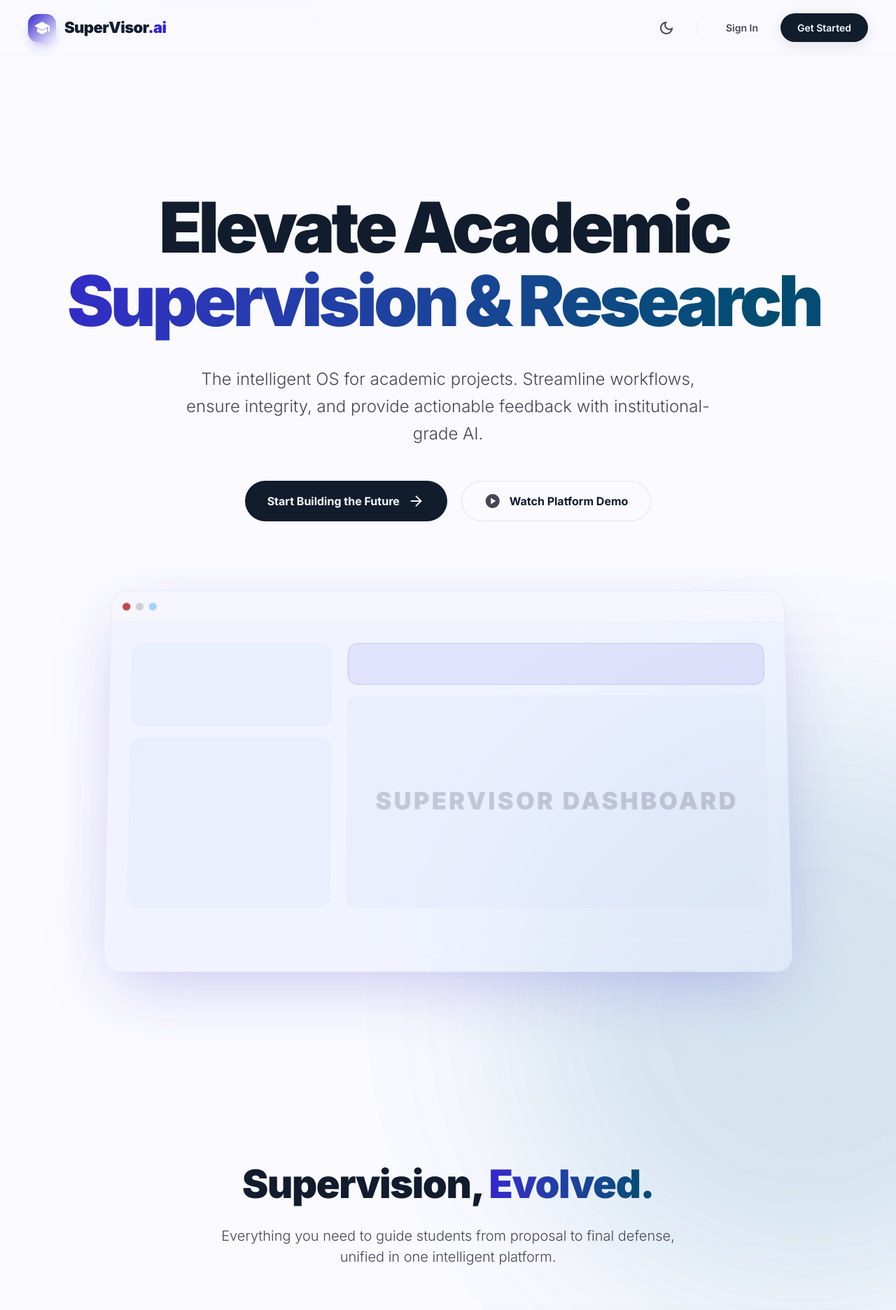
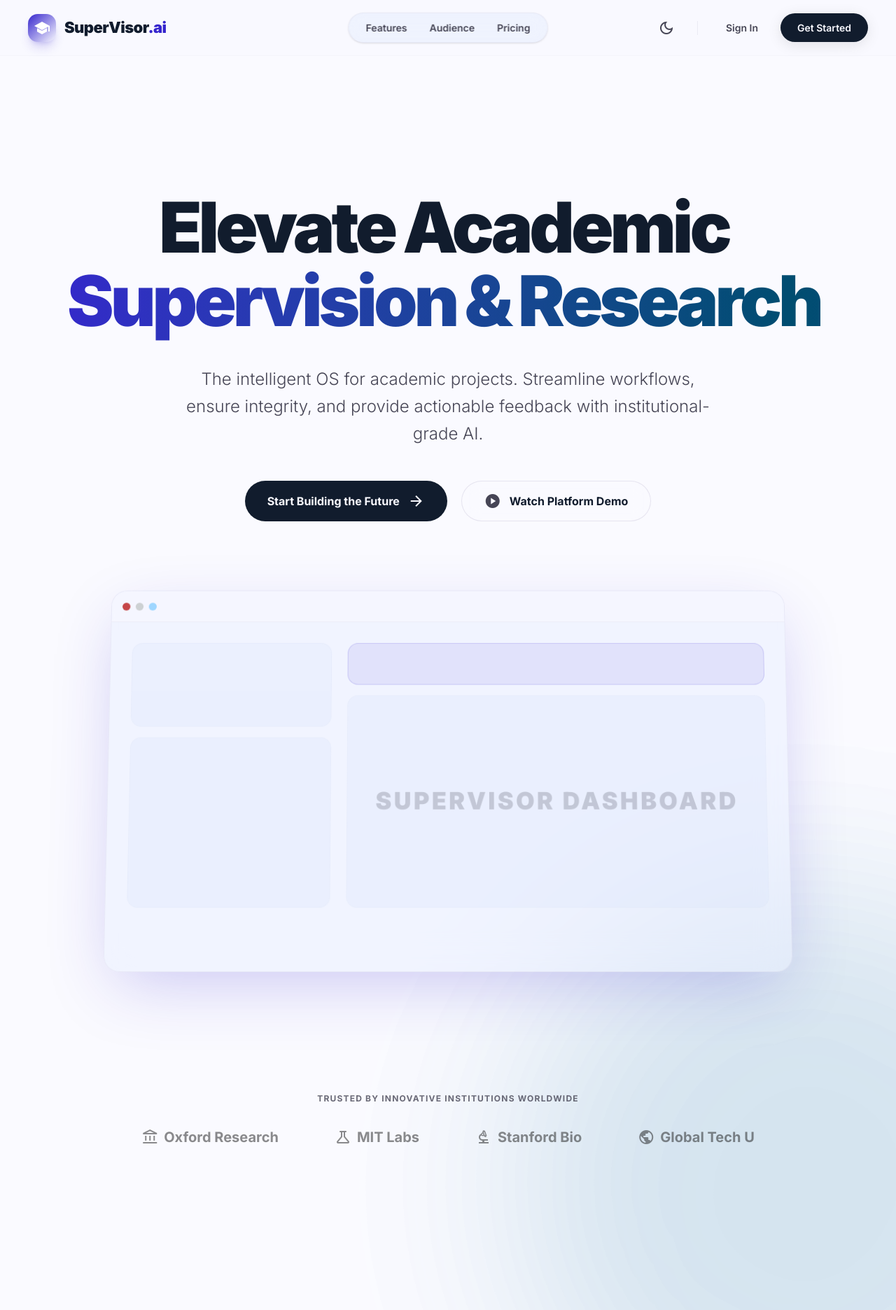
Before and after one commit to TeamSupervisorA/SuperVisor-Assistant, a React (Vite) app in the folder frontend/: page / in a window 1280 px wide. Shown: the top 1872 px of the page at 70% size. Built offline with nearby package versions, Linux system fonts and the light colour scheme; no server answers.

Commit message:
feat: redesign landing page to international SaaS standard with pricing, social proof, and central nav

```diff
--- a/frontend/src/pages/LandingPage.jsx
+++ b/frontend/src/pages/LandingPage.jsx
@@ -137,7 +137,7 @@
   const [activeRole, setActiveRole] = useState('supervisor');
 
   return (
-    <div className="bg-background text-on-background font-body-md min-h-screen flex flex-col overflow-hidden relative selection:bg-primary/20 selection:text-primary">
+    <div className="bg-background text-on-background font-body-md min-h-screen flex flex-col overflow-hidden relative selection:bg-primary/20 selection:text-primary scroll-smooth">
       <MeshGradient />
 
       {/* Modern Header */}
@@ -147,12 +147,25 @@
           animate={{ opacity: 1, x: 0 }}
           transition={{ duration: 0.7, ease: [0.16, 1, 0.3, 1] }}
           className="flex items-center gap-3 group cursor-pointer"
+          onClick={() => window.scrollTo({ top: 0, behavior: 'smooth' })}
         >
           <div className="w-10 h-10 rounded-[14px] bg-gradient-to-br from-primary to-primary-fixed-variant flex items-center justify-center shadow-lg shadow-primary/20 group-hover:scale-105 transition-transform">
             <span aria-hidden="true" className="material-symbols-outlined text-on-primary icon-fill text-[20px]">school</span>
           </div>
           <span className="font-headline-md text-[22px] font-black tracking-tight text-on-surface">SuperVisor<span className="text-primary">.ai</span></span>
         </motion.div>
+
+        {/* Central Navigation */}
+        <motion.nav
+          initial={{ opacity: 0, y: -20 }}
+          animate={{ opacity: 1, y: 0 }}
+          transition={{ duration: 0.7, delay: 0.1, ease: [0.16, 1, 0.3, 1] }}
+          className="hidden lg:flex items-center gap-8 absolute left-1/2 -translate-x-1/2 bg-surface-variant/30 px-6 py-2.5 rounded-full backdrop-blur-md border border-outline-variant/20 shadow-sm"
+        >
+          <a href="#features" className="font-label-md text-[14px] font-semibold text-on-surface-variant hover:text-primary transition-colors">Features</a>
+          <a href="#audience" className="font-label-md text-[14px] font-semibold text-on-surface-variant hover:text-primary transition-colors">Audience</a>
+          <a href="#pricing" className="font-label-md text-[14px] font-semibold text-on-surface-variant hover:text-primary transition-colors">Pricing</a>
+        </motion.nav>
 
         <motion.div
           initial={{ opacity: 0, x: 20 }}
@@ -188,6 +201,9 @@
               <div className="absolute inset-0 bg-primary opacity-0 group-hover:opacity-100 transition-opacity duration-300"></div>
               <span className="relative z-10 hidden group-hover:inline ml-2 text-on-primary">→</span>
             </Link>
+            <button className="lg:hidden w-10 h-10 flex items-center justify-center rounded-full text-on-surface-variant hover:bg-surface-variant/30 ml-2">
+              <span className="material-symbols-outlined">menu</span>
+            </button>
           </div>
         </motion.div>
       </header>
@@ -227,9 +243,9 @@
               transition={{ duration: 0.8, delay: 0.7, ease: [0.16, 1, 0.3, 1] }}
               className="flex flex-col sm:flex-row gap-5"
             >
-              <Link to="/register" className="group font-label-lg text-[16px] font-bold bg-on-surface text-surface px-8 py-4 rounded-full transition-all duration-300 hover:shadow-[0_0_40px_rgba(53,37,205,0.4)] hover:scale-105 flex items-center justify-center gap-3 relative overflow-hidden">
+              <Link to="/register" className="group font-label-lg text-[16px] font-bold bg-on-surface text-surface px-8 py-4 rounded-full transition-all duration-300 hover:shadow-[0_0_40px_rgba(53,37,205,0.4)] hover:-translate-y-1 flex items-center justify-center gap-3 relative overflow-hidden">
                 <span className="relative z-10">Start Building the Future</span>
-                <span className="material-symbols-outlined relative z-10 transition-transform group-hover:translate-x-1 text-[20px]">arrow_forward</span>
+                <span className="material-symbols-outlined relative z-10 transition-transform group-hover:translate-x-2 text-[20px]">arrow_forward</span>
                 <div className="absolute inset-0 bg-gradient-to-r from-primary to-tertiary opacity-0 group-hover:opacity-100 transition-opacity duration-500"></div>
               </Link>
               <button className="group font-label-lg text-[16px] font-bold text-on-surface bg-surface/50 backdrop-blur-md border border-outline-variant/40 px-8 py-4 rounded-full hover:bg-surface-variant/50 transition-all duration-300 flex items-center justify-center gap-3">
@@ -268,8 +284,19 @@
             </div>
           </motion.div>
 
+          {/* Trusted By / Social Proof */}
+          <section className="pb-32 relative z-20">
+            <p className="text-center font-label-sm font-bold text-on-surface-variant uppercase tracking-widest mb-8 text-[12px] opacity-80">Trusted by innovative institutions worldwide</p>
+            <div className="flex flex-wrap justify-center items-center gap-10 md:gap-20 opacity-50 grayscale hover:grayscale-0 transition-all duration-500">
+              <div className="flex items-center gap-2 font-display font-bold text-xl"><span className="material-symbols-outlined text-3xl">account_balance</span> Oxford Research</div>
+              <div className="flex items-center gap-2 font-display font-bold text-xl"><span className="material-symbols-outlined text-3xl">science</span> MIT Labs</div>
+              <div className="flex items-center gap-2 font-display font-bold text-xl"><span className="material-symbols-outlined text-3xl">biotech</span> Stanford Bio</div>
+              <div className="flex items-center gap-2 font-display font-bold text-xl"><span className="material-symbols-outlined text-3xl">public</span> Global Tech U</div>
+            </div>
+          </section>
+
           {/* Bento Grid Feature Section */}
-          <section className="py-24 relative z-20">
+          <section id="features" className="py-24 relative z-20">
             <motion.div
               initial={{ opacity: 0, y: 30 }}
               whileInView={{ opacity: 1, y: 0 }}
@@ -382,7 +409,7 @@
           </section>
 
           {/* Interactive "Built for Everyone" Section */}
-          <section className="py-32 relative z-20">
+          <section id="audience" className="py-32 relative z-20">
             <motion.div
               initial={{ opacity: 0, y: 30 }}
               whileInView={{ opacity: 1, y: 0 }}
@@ -503,6 +530,82 @@
             </div>
           </section>
 
+          {/* Pricing Section */}
+          <section id="pricing" className="py-24 relative z-20 mb-20">
+            <motion.div
+              initial={{ opacity: 0, y: 30 }}
+              whileInView={{ opacity: 1, y: 0 }}
+              viewport={{ once: true }}
+              className="text-center mb-16"
+            >
+              <h2 className="font-display text-[40px] md:text-[56px] font-black text-on-surface mb-4 tracking-tight">
+                Simple, transparent <span className="text-primary">pricing.</span>
+              </h2>
+              <p className="font-body-lg text-[20px] text-on-surface-variant max-w-2xl mx-auto font-light">
+                Scale your supervision capabilities without breaking the institution's budget.
+              </p>
+            </motion.div>
+
+            <div className="grid grid-cols-1 md:grid-cols-3 gap-8 max-w-5xl mx-auto items-center">
+              {/* Free Tier */}
+              <div className="bg-surface-container-lowest rounded-[32px] p-8 border border-outline-variant/20 shadow-lg">
+                <h3 className="font-title-lg font-bold text-on-surface mb-2">Basic</h3>
+                <div className="flex items-baseline gap-1 mb-6">
+                  <span className="font-display text-[48px] font-black tracking-tight text-on-surface">$0</span>
+                  <span className="text-on-surface-variant font-medium">/ forever</span>
+                </div>
+                <p className="font-body-sm text-on-surface-variant mb-8">For individual students managing their own capstone projects.</p>
+                <Link to="/register" className="block w-full py-3 rounded-full border border-outline-variant/40 text-center font-label-md font-bold text-on-surface hover:bg-surface-variant/30 transition-colors mb-8">Get Started</Link>
+                <ul className="space-y-4">
+                  {['1 Active Project', 'Basic Template Library', 'Manual Milestone Tracking'].map((feature, i) => (
+                    <li key={i} className="flex items-center gap-3 text-[14px] text-on-surface">
+                      <span className="material-symbols-outlined text-on-surface-variant text-[18px]">check</span>
+                      {feature}
+                    </li>
+                  ))}
+                </ul>
+              </div>
+
+              {/* Pro Tier (Highlighted) */}
+              <div className="bg-gradient-to-br from-primary to-primary-fixed-variant rounded-[32px] p-8 shadow-[0_20px_50px_rgba(53,37,205,0.2)] transform scale-105 relative border border-primary-fixed">
+                <div className="absolute top-0 left-1/2 -translate-x-1/2 -translate-y-1/2 bg-surface text-primary font-bold text-[11px] uppercase tracking-wider px-3 py-1 rounded-full shadow-md">Most Popular</div>
+                <h3 className="font-title-lg font-bold text-on-primary mb-2">Pro Supervisor</h3>
+                <div className="flex items-baseline gap-1 mb-6">
+                  <span className="font-display text-[48px] font-black tracking-tight text-on-primary">$29</span>
+                  <span className="text-on-primary/70 font-medium">/ month</span>
+                </div>
+                <p className="font-body-sm text-on-primary/80 mb-8">For academic supervisors managing multiple teams and students.</p>
+                <Link to="/register" className="block w-full py-3 rounded-full bg-surface text-primary text-center font-label-md font-bold hover:scale-105 transition-transform mb-8 shadow-lg">Start Free Trial</Link>
+                <ul className="space-y-4">
+                  {['Unlimited Projects', 'AI-Powered Insights & Grading', 'Plagiarism Integrity Checks', 'Priority Email Support'].map((feature, i) => (
+                    <li key={i} className="flex items-center gap-3 text-[14px] text-on-primary">
+                      <span className="material-symbols-outlined text-surface text-[18px]">check_circle</span>
+                      {feature}
+                    </li>
+                  ))}
+                </ul>
+              </div>
+
+              {/* Enterprise Tier */}
+              <div className="bg-surface-container-lowest rounded-[32px] p-8 border border-outline-variant/20 shadow-lg">
+                <h3 className="font-title-lg font-bold text-on-surface mb-2">Institution</h3>
+                <div className="flex items-baseline gap-1 mb-6">
+                  <span className="font-display text-[48px] font-black tracking-tight text-on-surface">Custom</span>
+                </div>
+                <p className="font-body-sm text-on-surface-variant mb-8">For universities and departments requiring full administrative control.</p>
+                <Link to="/register" className="block w-full py-3 rounded-full border border-outline-variant/40 text-center font-label-md font-bold text-on-surface hover:bg-surface-variant/30 transition-colors mb-8">Contact Sales</Link>
+                <ul className="space-y-4">
+                  {['SAML SSO Integration', 'Custom AI Model Training', 'Department-wide Analytics', 'Dedicated Success Manager'].map((feature, i) => (
+                    <li key={i} className="flex items-center gap-3 text-[14px] text-on-surface">
+                      <span className="material-symbols-outlined text-on-surface-variant text-[18px]">check</span>
+                      {feature}
+                    </li>
+                  ))}
+                </ul>
+              </div>
+            </div>
+          </section>
+
           {/* Final CTA Section */}
           <section className="py-32 mb-20 relative z-20">
             <div className="bg-gradient-to-br from-primary to-tertiary-container rounded-[40px] p-12 md:p-20 text-center relative overflow-hidden shadow-2xl">
```
